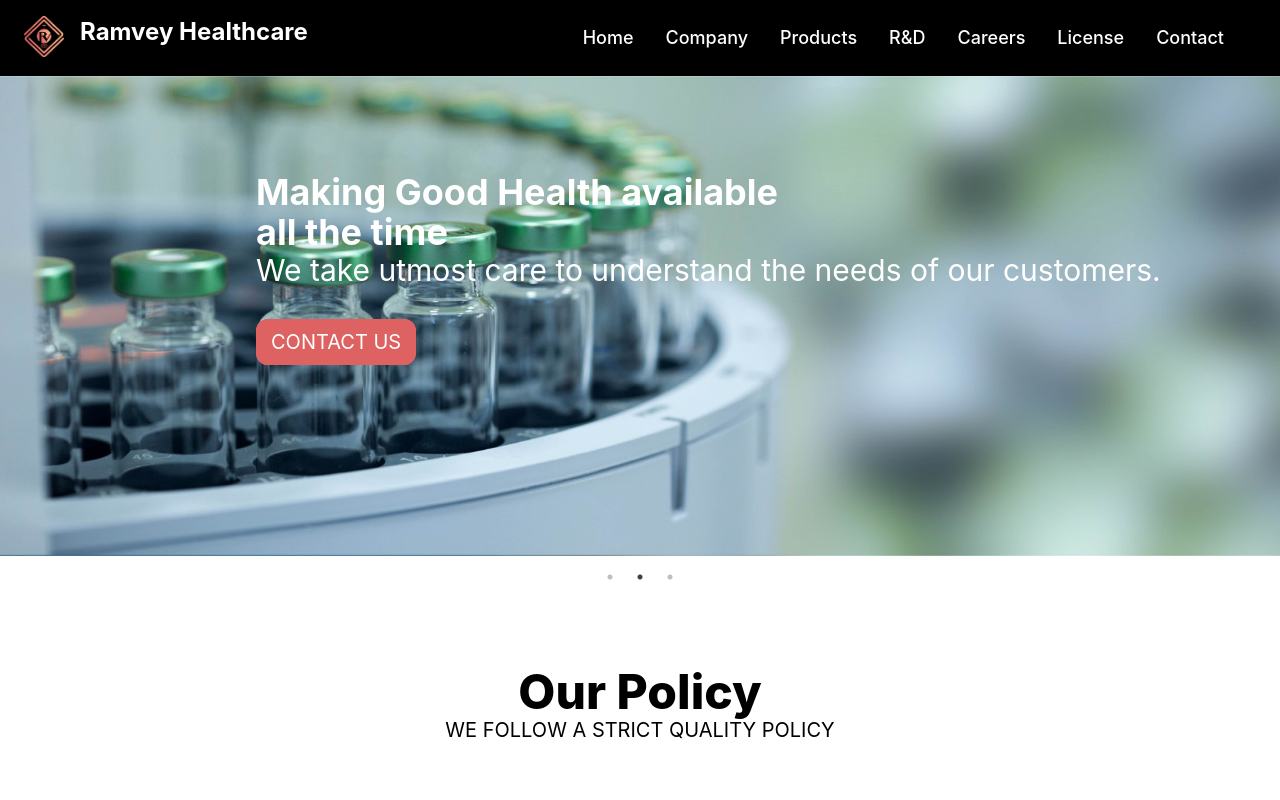
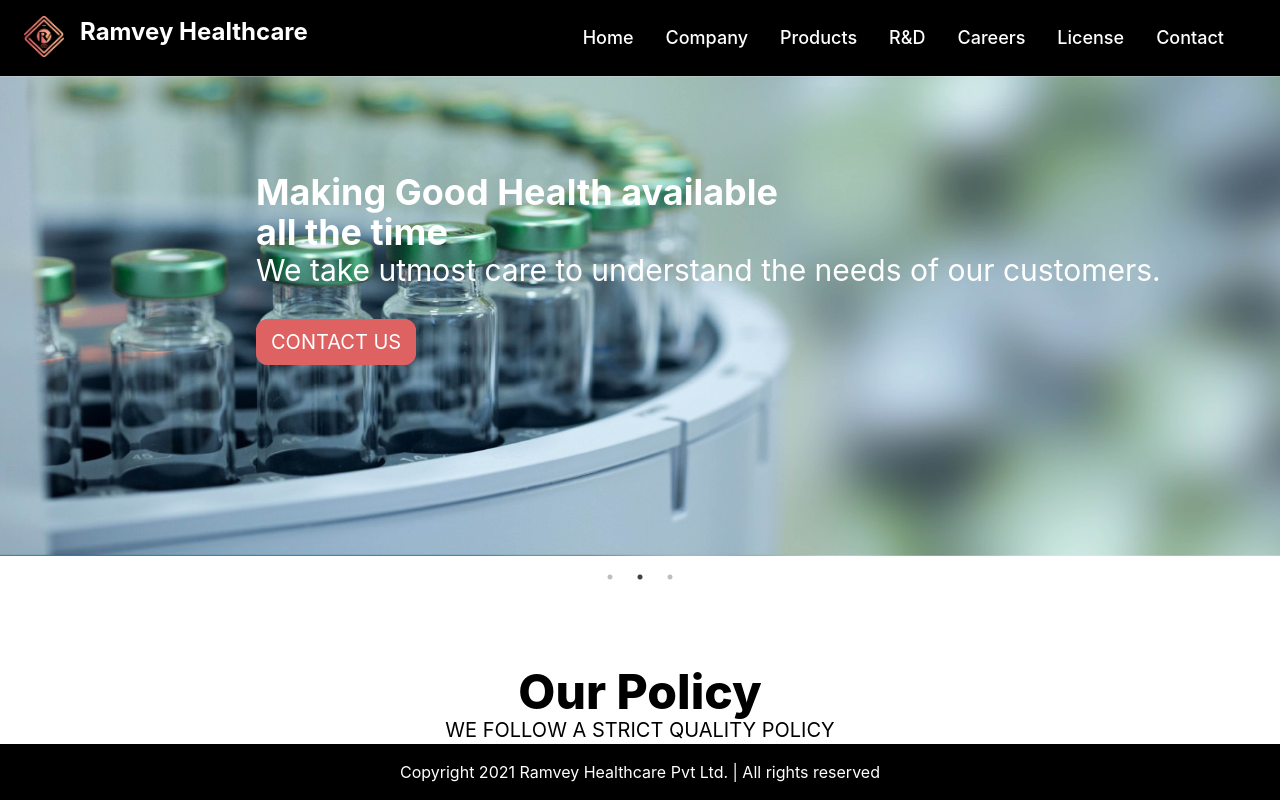
Before and after one commit to Sibananda-Sahu17/Ramvey_Healthcare, a React (Create React App) app: page / in a window 1280 px wide. Shown: the top 800 px of the page. Built offline with nearby package versions, Linux system fonts and the light colour scheme.

Commit message:
fixed footer in products page

```diff
--- a/src/Components/Footer/Footer.js
+++ b/src/Components/Footer/Footer.js
@@ -2,8 +2,8 @@ import React from "react";
 
 function Footer() {
   return (
-    <div className="pt-10">
-      <div className="bg-black p-4">
+    <div className="pt-10 fixed inset-x-0 bottom-0">
+      <div className="bg-black p-4 ">
         <div className="text-center">
           <p className="text-white">
             Copyright 2021 Ramvey Healthcare Pvt Ltd. | All rights reserved{" "}
```
